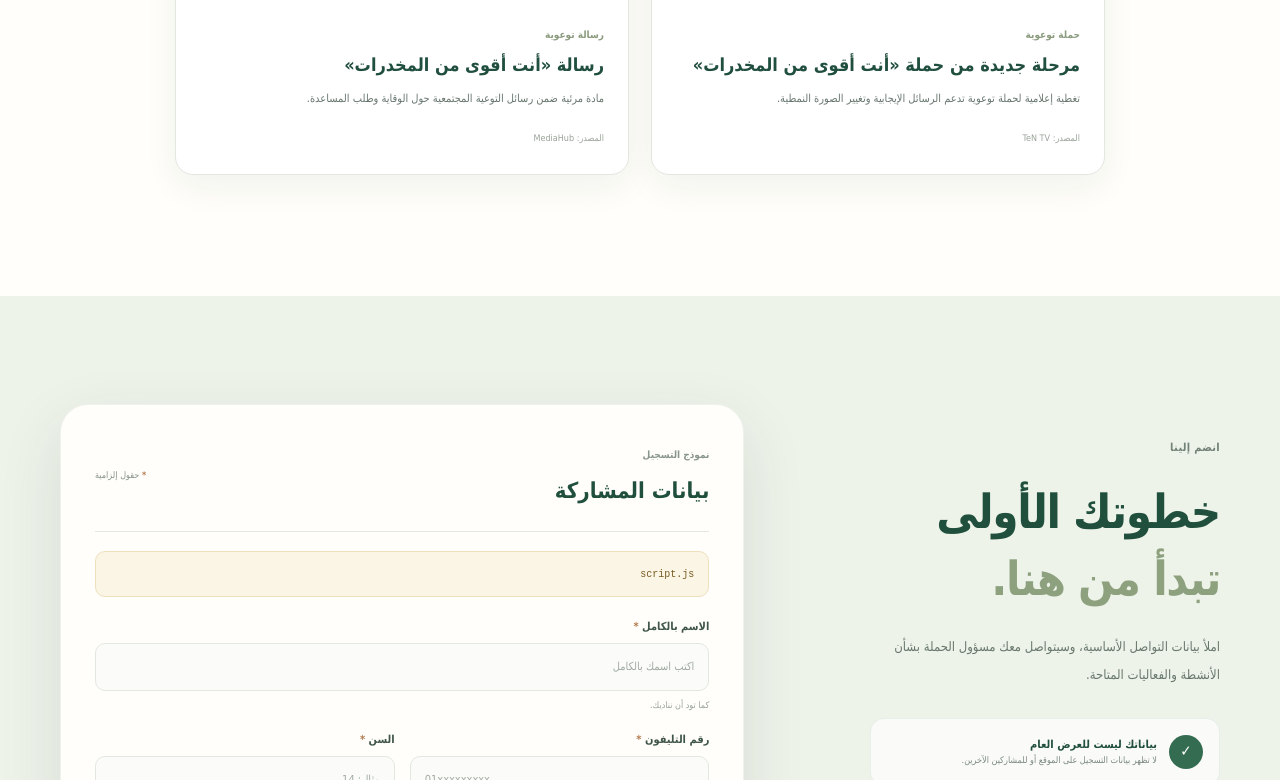
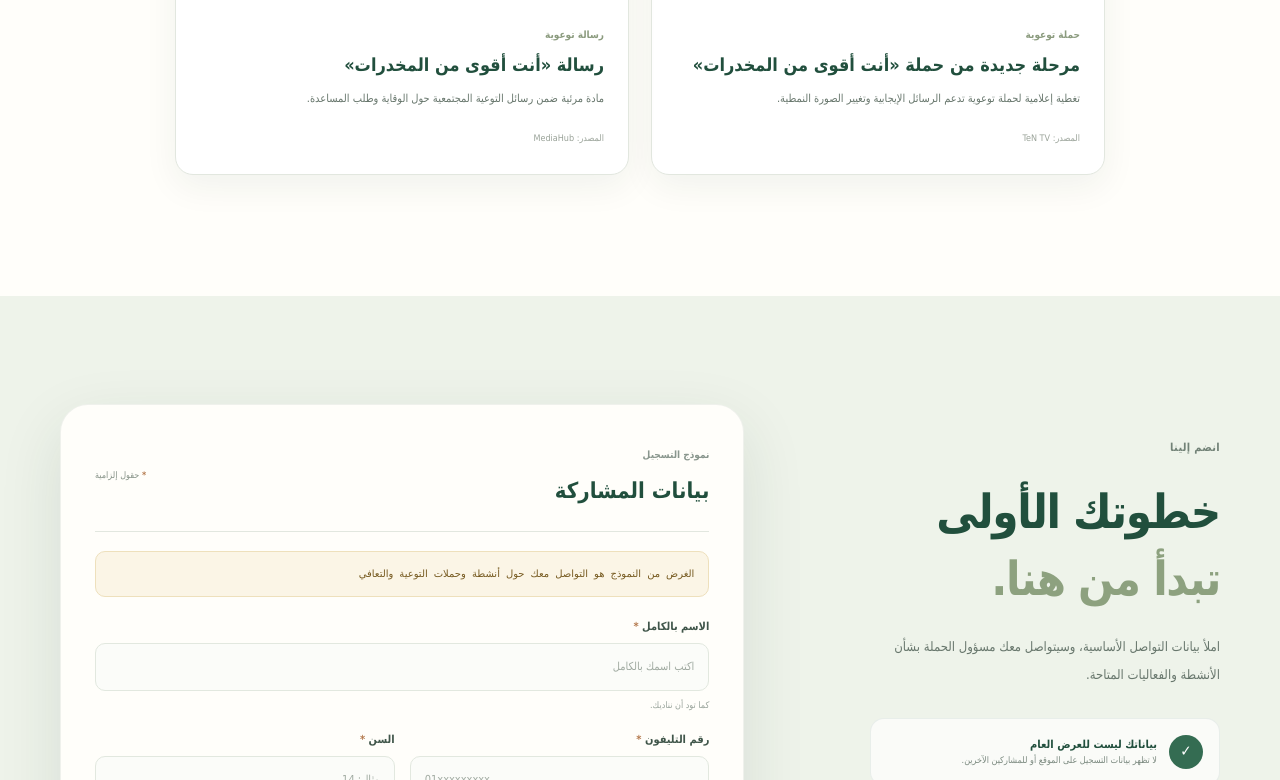
Before and after one commit to spaghetticode-IO/rahlet-taafi, a plain HTML site: page index.html in a window 1280 px wide. Shown: the part 3777-4557 px from the top of the page. Drawn offline with Linux system fonts and the light colour scheme.

Commit message:
Change setup notice text in index.html
Updated the setup notice text to provide information about the form's purpose.

```diff
--- a/index.html
+++ b/index.html
@@ -246,7 +246,7 @@
             <span class="required-note"><b>*</b> حقول إلزامية</span>
           </div>
 
-          <div class="setup-notice" id="setupNotice" role="status" hidden><code>script.js</code>
+          <div class="setup-notice" id="setupNotice" role="status" hidden><code>الغرض من النموذج هو التواصل معك حول أنشطة وحملات التوعية والتعافي</code>
           </div>
 
           <form id="registrationForm" novalidate>
```
